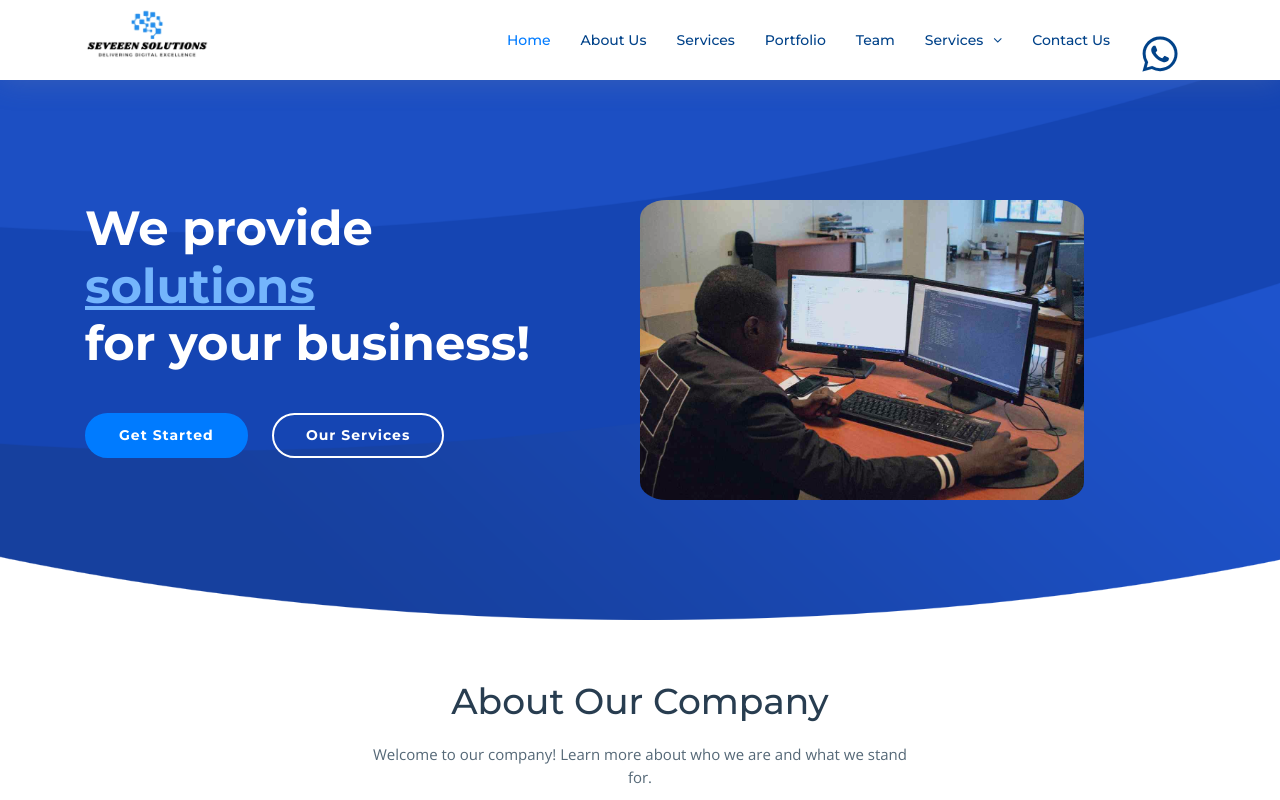
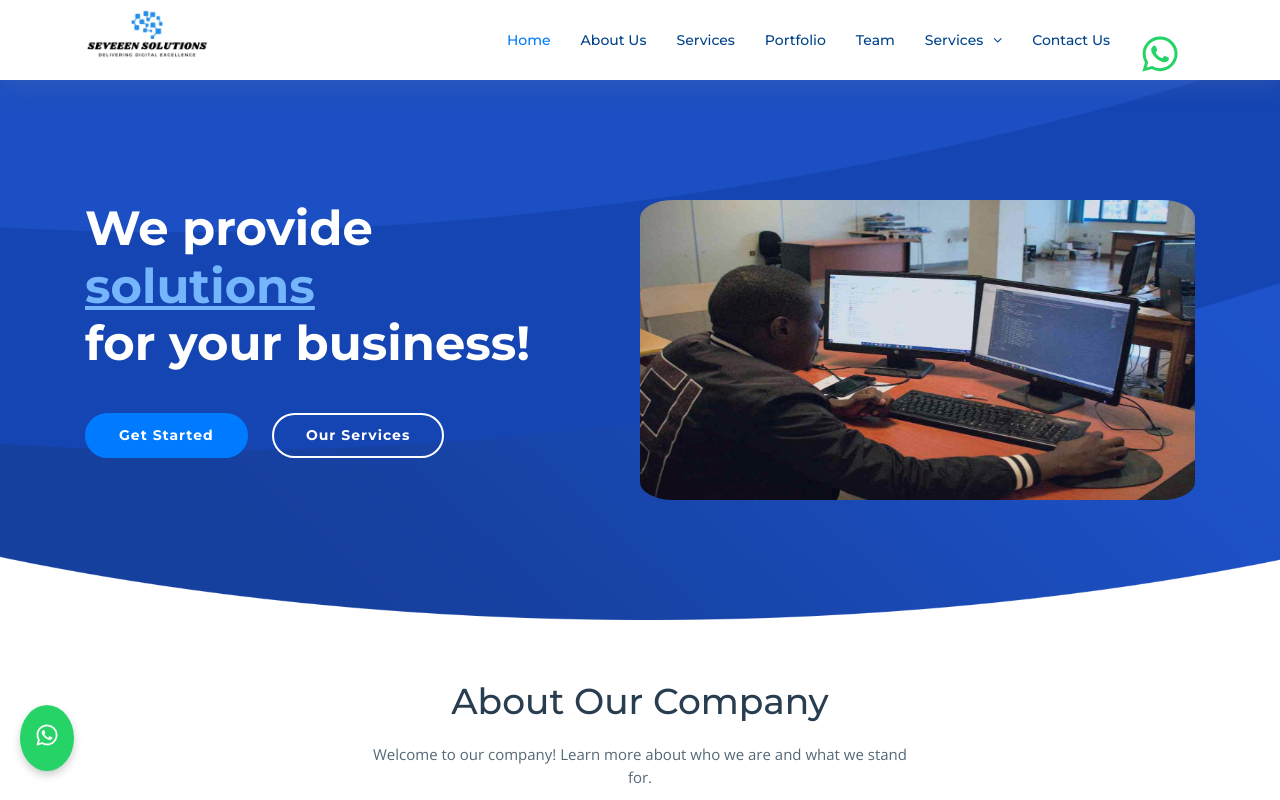
Before and after one commit to IGIHOZO/SeveeenWeb, a plain HTML site: page index.html in a window 1280 px wide. Shown: the top 800 px of the page. Drawn offline with nearby package versions, Linux system fonts and the light colour scheme; files whose address does not match are found by name.

Commit message:
some changes

```diff
--- a/index.html
+++ b/index.html
@@ -74,8 +74,38 @@
     font-size: 40px;
     display: inline-block;
     animation: bounce 1s infinite;
+
   }
     </style>
+<link rel="stylesheet" href="https://cdnjs.cloudflare.com/ajax/libs/font-awesome/5.15.3/css/all.min.css" integrity="sha384-rCpLDEr6SITd9VVb3jZcxMT1A3e56MmPGgBdoeSx6q8Acq+HTt8A03cFqM1DNRNf" crossorigin="anonymous">
+<style>
+  /* Add your styles for the button here */
+  .whatsapp-button {
+    position: fixed;
+    bottom: 20px;
+    left: 20px; /* Adjusted to move the button to the left */
+    background-color: #25d366; /* WhatsApp green */
+    color: #fff;
+    border: none;
+    padding: 15px;
+    border-radius: 50%;
+    cursor: pointer;
+    font-size: 24px;
+    box-shadow: 0 4px 8px rgba(0, 0, 0, 0.2);
+    z-index: 999;
+    animation: float 1.5s ease-in-out infinite; /* Floating animation */
+
+  }
+
+  @keyframes float {
+    0%, 100% {
+      transform: translateY(0);
+    }
+    50% {
+      transform: translateY(-10px);
+    }
+  }
+</style>
 </head>
 
 
@@ -123,7 +153,7 @@
           <li><a href="#contact">Contact Us</a></li>
           <li>
             <div class="col-md-2 info">
-              <p><a href="https://wa.me/2500788940718" target="_blank" style="font-size: 40px;" class="whatsapp-link"><ion-icon name="logo-whatsapp"></ion-icon></a></p>
+              <p><a href="https://wa.me/2500788940718" target="_blank" style="font-size: 40px;color: #25d366;" class="whatsapp-link"><ion-icon name="logo-whatsapp"></ion-icon></a></p>
             </div>
           </li>
         </ul>
@@ -139,7 +169,7 @@
     <div class="container">
 
       <div class="intro-img">
-        <img src="img/all/32.jpg" style="height: 300px;width: 80%;border-radius: 6%;opacity:0.9" alt="" class="img-fluid">
+        <img src="img/all/32.jpg" style="height: 300px;width: 100%;border-radius: 6%;opacity:0.9" alt="" class="img-fluid">
       </div>
 
       <div class="intro-info">
@@ -247,13 +277,13 @@ Discover how we can tailor these services to meet your unique needs. Visit us at
           </div>
 
           <div class="col-lg-6 background order-lg-2 order-1 wow fadeInUp">
-              <img src="img/all/39.jpg" style="height: 480px;width: 80%;border-radius: 6%;opacity:1" class="img-fluid" alt="About Us Image">
+              <img src="img/all/39.jpg" style="height: 480px;width: 100%;border-radius: 6%;opacity:1" class="img-fluid" alt="About Us Image">
           </div>
       </div>
 
       <div class="row about-extra">
         <div class="col-lg-6 wow fadeInUp">
-            <img src="img/all/5.JPG" style="height: 300px;width: 80%;border-radius: 6%;opacity:0.9" class="img-fluid" alt="Extra Image 1">
+            <img src="img/all/5.JPG" style="height: 300px;width: 100%;border-radius: 6%;opacity:0.9" class="img-fluid" alt="Extra Image 1">
         </div>
         <div class="col-lg-6 wow fadeInUp pt-5 pt-lg-0" style="font-size: 13px;">
             <h4> <b>Our Values Drive Your Success at Seveeen Solutions</b></h4>
@@ -932,7 +962,7 @@ Discover how we can tailor these services to meet your unique needs. Visit us at
           </div>
           <div class="col-md-2 info">
             <p><a href="https://wa.me/2500788940718" target="_blank" style="font-size: 40px; display: inline-block; position: relative;">
-              <ion-icon name="logo-whatsapp" style="animation: whatsappIcon 1s infinite;"></ion-icon>
+              <ion-icon name="logo-whatsapp" style="animation: whatsappIcon 1s infinite;color: #25d366;"></ion-icon>
             </a></p>
           </div>
 
@@ -1040,7 +1070,10 @@ Discover how we can tailor these services to meet your unique needs. Visit us at
       </div>
     </div>
   </footer><!-- #footer -->
-
+  <!-- WhatsApp button -->
+  <a href="https://wa.me/250788940718" target="_blank" class="whatsapp-button">
+    <ion-icon name="logo-whatsapp" style="animation: whatsappIcon 1s infinite;"></ion-icon>
+  </a>
 
   <a href="#" class="back-to-top"><i class="fa fa-chevron-up"></i></a>
   <!-- Uncomment below i you want to use a preloader -->
```
